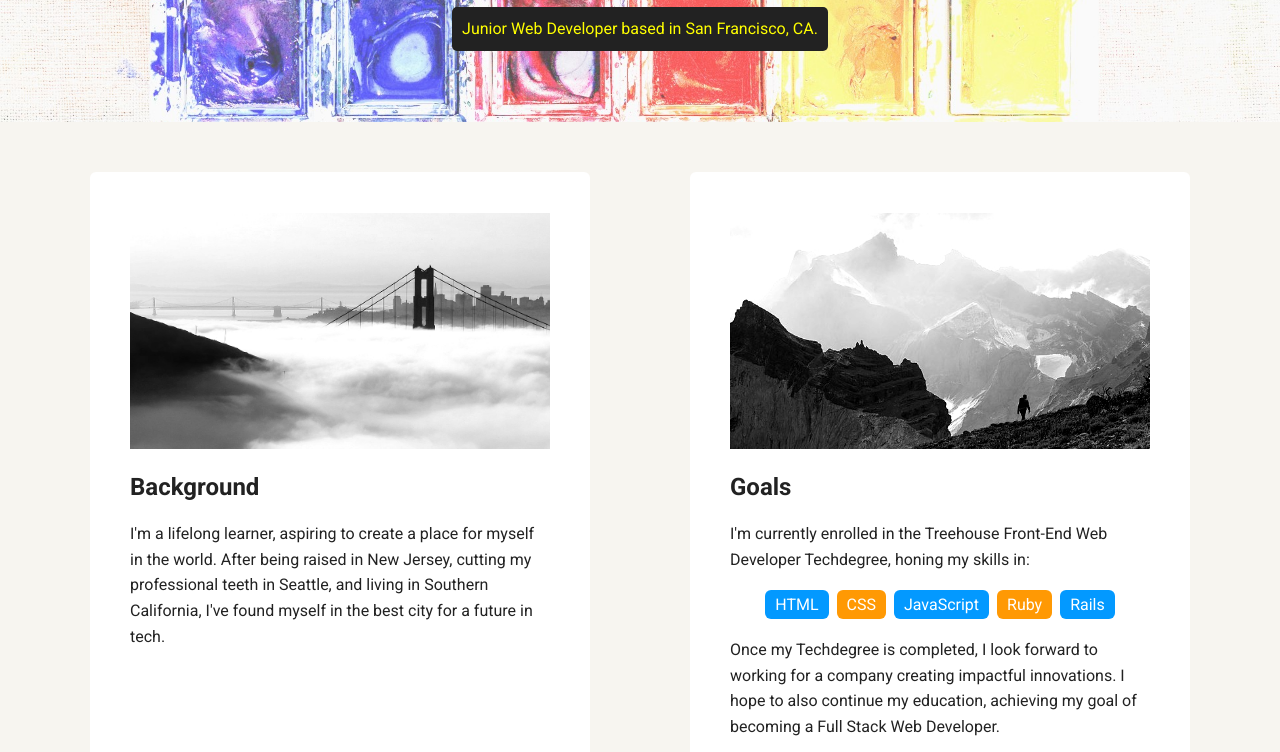
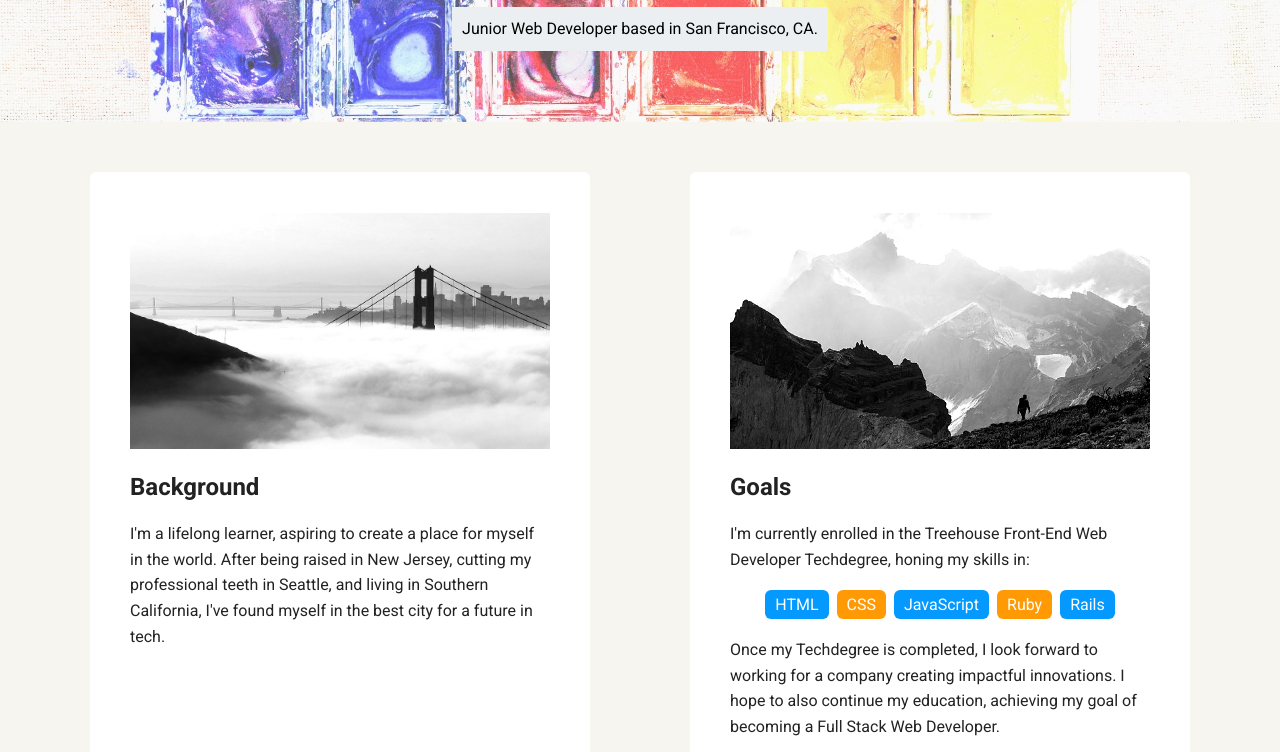
Before and after one commit to jorowebdev/unit1-project, a plain HTML site: page index.html in a window 1280 px wide. Shown: the part 348-1100 px from the top of the page. Drawn offline with Linux system fonts and the light colour scheme; a web font is replaced by a local one.

Commit message:
Updated styling of header
Changed the colors of bgs and texts of profile, tag, and tag location

```diff
--- a/styles.css
+++ b/styles.css
@@ -70,23 +70,22 @@ header .profile-image {
   width: 150px;
   height: 150px;
   border-radius: 50%;
-  border: 3px solid white;
+  border: 3px solid #003fa5 ;
   transition: all .5s;
 }
 header .profile-image:hover {
   transform: scale(1.2) rotate(5deg);
 }
 .tag {
-  background-color: #efefef;
-  color: black;
+  background-color: #eceff1;
+  color: #003fa5;
   padding: 10px;
-  border-radius: 5px;
   display: table;
   margin: 10px auto;
 }
 .location {
-  background-color: #222;
-  color: yellow;
+  background-color: #eceff1;
+  color: black;
 }
 .card {
   margin: 30px;
```
